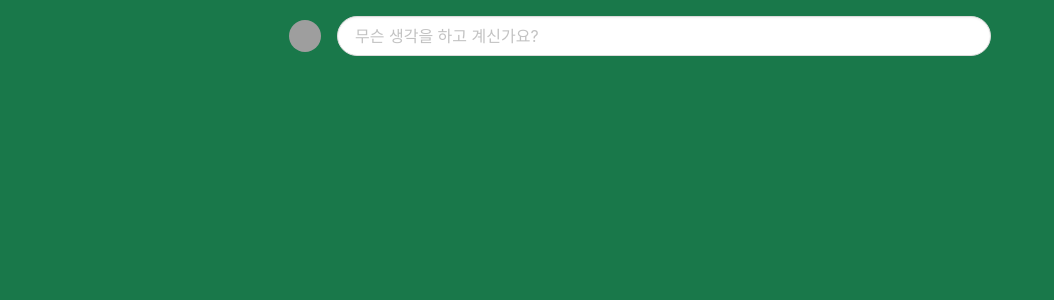
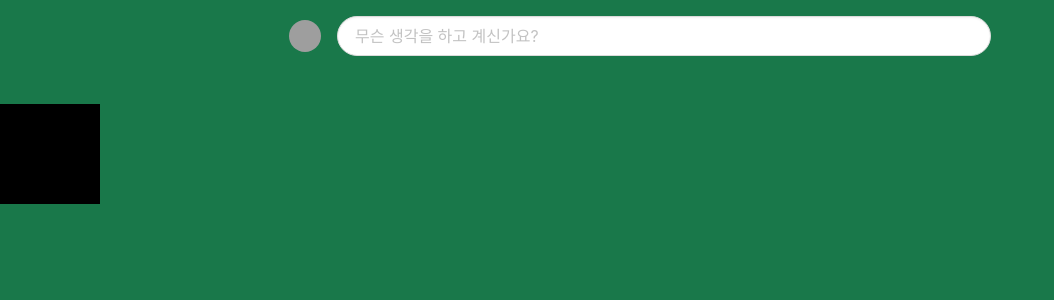
Before and after one commit to kyebalza/FootBall_INFO, a Flask app: template templates/index.html in a window 1280 px wide. Shown: the part 52-352 px from the top of the page, without its empty margins (0-1054 px from the left). Run offline with Flask 2, Linux system fonts and the light colour scheme; the template is opened without the code that fills it, so the values that code supplies are empty; some libraries are stand-ins or nearby versions; grey boxes are pictures that could not be loaded.

Commit message:
블랙 박스

```diff
--- a/templates/index.html
+++ b/templates/index.html
@@ -41,6 +41,11 @@
     </script>
     <style>
 
+        .black-box {
+            width : 100px;
+            height: 100px;
+            background-color: black;
+        }
     </style>
 
 </head>
@@ -137,5 +142,6 @@
 
     </div>
 </section>
+<div class="black-box"></div>
 </body>
 </html>
```
